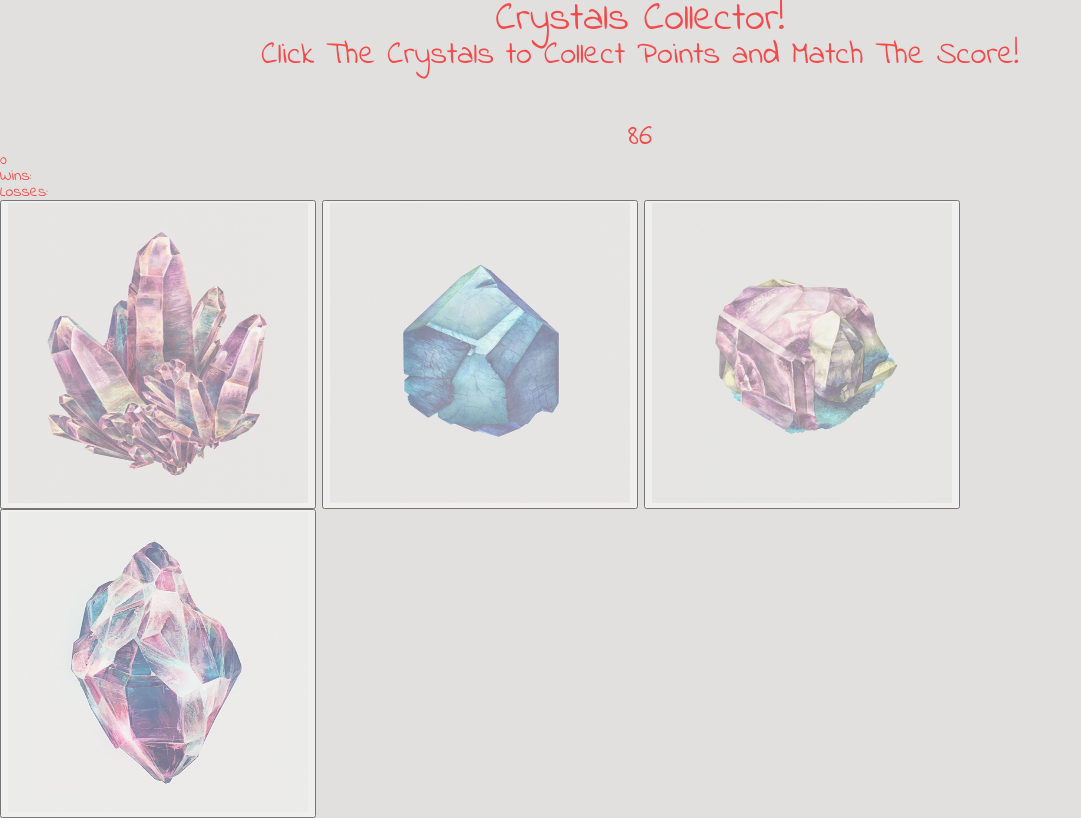
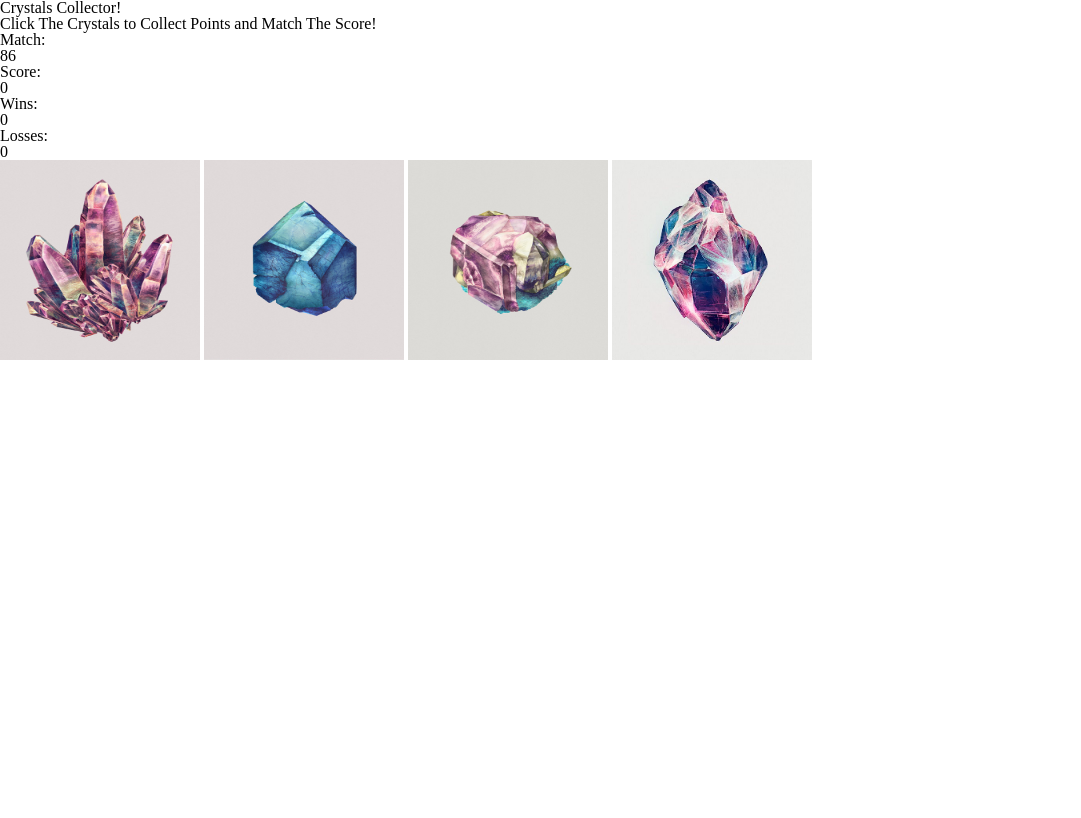
Before and after one commit to mjtedder/unit-4-game, a plain HTML site: page index.html in a window 1280 px wide. Shown: the whole page, without its empty margins (0-1081 px from the left). Drawn offline with nearby package versions, Linux system fonts and the light colour scheme.

Commit message:
finished jQuery

```diff
--- a/assets/css/style.css
+++ b/assets/css/style.css
@@ -1,35 +1,6 @@
 /*Custom CSS Stylesheet*/
-*{
-  border: border-box;
+
+input {
+  height: 200px;
+  width: 200px;
 }
-
-h1 {
-  text-align: center;
-  font-size: 40px;
-}
-
-.header {
-  text-align: center;
-  font-size: 32px;
-}
-
-body {
-  font-family: "Indie Flower", cursive;
-  background: #e2dfdf;
-  color: #f34a4a;
-}
-
-img {
-  opacity: 50%;
-  height: 300px;
-  width: 300px;
-  background: transparent;
-
-
-}
-
-.numbermatch {
-  margin-top: 50px;
-  text-align: center;
-  font-size: 30px;
-}
--- a/assets/javascript/game.js
+++ b/assets/javascript/game.js
@@ -4,7 +4,7 @@ $(document).ready(function() {
   //----------------------------------
   var wins = 0;
   var losses = 0;
-  var numberToMatch = "";
+  var randomNumber = 0;
   var userScore = 0;
 
 
@@ -15,15 +15,44 @@ $(document).ready(function() {
   //Start game function
   function startGame() {
     userScore = 0;
-    $(".totalscore").text(userScore);
-    $(".totalscore").attr("value", userScore);
+    $("#totalScore").text(userScore);
+    $("#totalScore").attr("value", userScore);
+    randomNumber = null;
+    $("#randomNumber").text(randomNumber);
+    $("#randomNumber").attr("value", randomNumber);
+    crystalOne = null;
+    crystalTwo = null;
+    crystalThree = null;
+    crystalFour = null;
+
+
+    //Setting randomNumber for user to match
     var minNumber = 19;
     var maxNumber = 120;
     var randomNumber = Math.floor(Math.random() * (maxNumber - minNumber + 1) + minNumber);
-    $(".numbermatch").append(randomNumber);
+    $("#randomNumber").append(randomNumber);
     console.log(randomNumber);
 
-    //Array of numberOptions
+    //Check for Wins/Losses
+    function checkStatus() {
+      if (+$("#totalScore").text() === +$("#randomNumber").text()) {
+        wins++;
+        document.getElementById("wins").innerHTML = wins;
+        alert("You Win!");
+        //Restart game
+        startGame();
+
+      };
+      if (+$("#totalScore").text() > +$("#randomNumber").text()) {
+        losses++;
+        document.getElementById("losses").innerHTML = losses;
+        alert("You Lose!");
+        //Restart game
+        startGame();
+      };
+    };
+
+    //Array of numberOptions for crystals
     var numberOptions = [1, 2, 3, 4, 5, 6, 7, 8, 9, 10, 11, 12];
 
     //Setting value for crystalOne
@@ -46,77 +75,45 @@ $(document).ready(function() {
     $("#crystalFour").attr("value", crystalFour);
     console.log("%c Crystal Four: " + crystalFour, "background: yellow; color: white; display: block; padding 0 20% 0 20%;");
 
-
-
-    //When crystal is clicked, use function to add value to totalScore variable
-    //Also grab image and display in html
-    //Also create a random number to match each time game begins(numberToMatch)
-    //$(".images").on("click", "#crystalOne, #crystalTwo, #crystalThree, #crystalFour", function() {
-
-
-
-      //function for adding values of crystals clicked in totalScore variable
-      //Clicking crystals
+    //function for adding values of crystals clicked and adding to the Score
+    //Crystal One
     $("#crystalOne").on("click", function() {
-        var addOne = +$("#crystalOne").attr("value") + +$(".totalscore").attr("value");
-        $(".totalscore").text(addOne);
-        $(".totalscore").attr("value", addOne);
-
+      var addOne = +$("#crystalOne").attr("value") + +$("#totalScore").attr("value");
+      $("#totalScore").text(addOne);
+      $("#totalScore").attr("value", addOne);
+      //Always checks for win or loss each time a crystal is clicked
+      checkStatus();
     });
 
+    //Crystal Two
     $("#crystalTwo").on("click", function() {
-        var addTwo = +$("#crystalTwo").attr("value") + +$(".totalscore").attr("value");
-        $(".totalscore").text(addTwo);
-        $(".totalscore").attr("value", addTwo);
+      var addTwo = +$("#crystalTwo").attr("value") + +$("#totalScore").attr("value");
+      $("#totalScore").text(addTwo);
+      $("#totalScore").attr("value", addTwo);
+      //Always checks for win/loss each time a crystal is clicked
+      checkStatus();
     });
 
+    //Crystal Three
     $("#crystalThree").on("click", function() {
-        var addThree = +$("#crystalThree").attr("value") + +$(".totalscore").attr("value");
-        $(".totalscore").text(addThree);
-        $(".totalscore").attr("value", addThree);
+      var addThree = +$("#crystalThree").attr("value") + +$("#totalScore").attr("value");
+      $("#totalScore").text(addThree);
+      $("#totalScore").attr("value", addThree);
+      //Always checks for win/loss each time a crystal is clicked
+      checkStatus();
     });
 
+    //Crystal Four
     $("#crystalFour").on("click", function() {
-        var addFour = +$("#crystalFour").attr("value") + +$(".totalscore").attr("value");
-        $(".totalscore").text(addFour);
-        $("totalscore").attr("value", addFour);
+      var addFour = +$("#crystalFour").attr("value") + +$("#totalScore").attr("value");
+      $("#totalScore").text(addFour);
+      $("#totalScore").attr("value", addFour);
+      //Always checks for win/loss each time a crystal is clicked
+      checkStatus();
     });
-
-      //if ($("#crystalTwo").attr("value") === "plus") {
-        //var add2 = userScore + crystalTwo;
-        //$(".counter").append(add + add2);
-        //console.log(add2);
-      //}
-
-
-
-
-      //if crystalOne is clicked and is equal to numberToMatch,
-      //alert you win
-      //wins++
-      //clear totalScore
-      //reset crystal values
-
-      //do the above code for crystalsTwo, crystalThree, and crystalFour
-
-      //if totalScore > numberToMatch,
-      //alert you lose
-      //losses--
-      //run startGame function
-
-
-
-
-
-
   };
+  //EXECUTION PHASE
+  //------------------------------------
 
   startGame();
 });
-
-
-
-
-
-//EXECUTION PHASE
-//------------------------------------
--- a/index.html
+++ b/index.html
@@ -13,45 +13,44 @@
 </head>
 
 <body>
-
+  <div class="wrapper">
     <div class="header">
       <h1>Crystals Collector!</h1>
       <p>Click The Crystals to Collect Points and Match The Score!</p>
     </div>
 
 
-  <section>
-    <div class="numbermatch"></div>
-    <div class="totalscore"></div>
-    <div class="counter"></div>
+    <div class="container">
+      <div class="game">
+        <section class="userInfo">
+          <h2 class="variable">Match:
+        <p id="randomNumber"></p>
+      </h2>
+          <h2 class="variable">Score:
+        <p id="totalScore" value="0">0</p>
+      </h2>
+          <h2 class="variable">Wins:
+        <p id=wins>0</p>
+      </h2>
+          <h2 class="variable">Losses:
+        <p id=losses>0</p>
+      </h2>
+        </section>
+      </div>
 
-    <div class="win/loss">
-      <p>Wins:</p>
-      <p>Losses:</p>
-
-    </div>
       <div class="images">
         <!--Border radius-->
-      <button id="crystalOne" value="plus">
-         <img src="assets/images/crystal_one.jpg" alt="">
-       </button>
-      <button id="crystalTwo" value="plus">
-       <img src="assets/images/crystal_two.jpg" alt="">
-     </button>
-      <button id="crystalThree" value="plus">
-       <img src="assets/images/crystal_three.jpg" alt="">
-     </button>
-      <button id="crystalFour" value="plus">
-       <img src="assets/images/crystal_four.jpg" alt="">
-     </button>
+        <input id="crystalOne" value="plus" type="image" src="assets/images/crystal_one.jpg" alt=""></input>
+        <input id="crystalTwo" value="plus" type="image" src="assets/images/crystal_two.jpg" alt=""></input>
+        <input id="crystalThree" value="plus" type="image" src="assets/images/crystal_three.jpg" alt=""></input>
+        <input id="crystalFour" value="plus" type="image" src="assets/images/crystal_four.jpg" alt=""></input>
       </div>
-  </section>
-
-
 
 </body>
+
 <!--jQuery CDN-->
 <script src="https://ajax.googleapis.com/ajax/libs/jquery/3.3.1/jquery.min.js"></script>
 <!--JavaScript-->
 <script src="assets/javascript/game.js"></script>
+
 </html>
```
Also changed, not shown: assets/images/Gemstone.png (added), assets/images/crystal_one.jpg.png (added), assets/images/crystal_one1.png (added), assets/images/icon4.png (added), assets/images/if_Gemstone_127301.png (added). Lines whose indentation alone changed are shown as unchanged.
